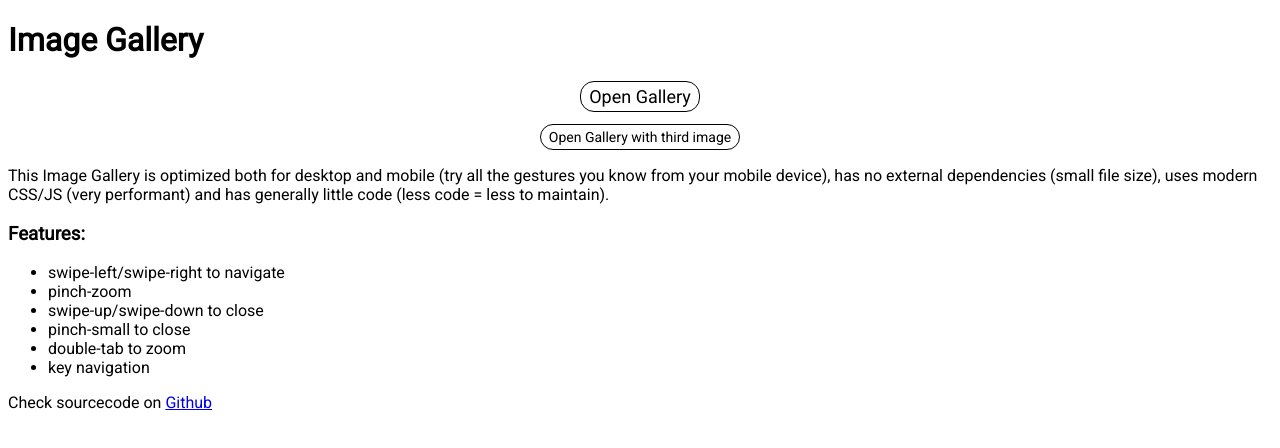
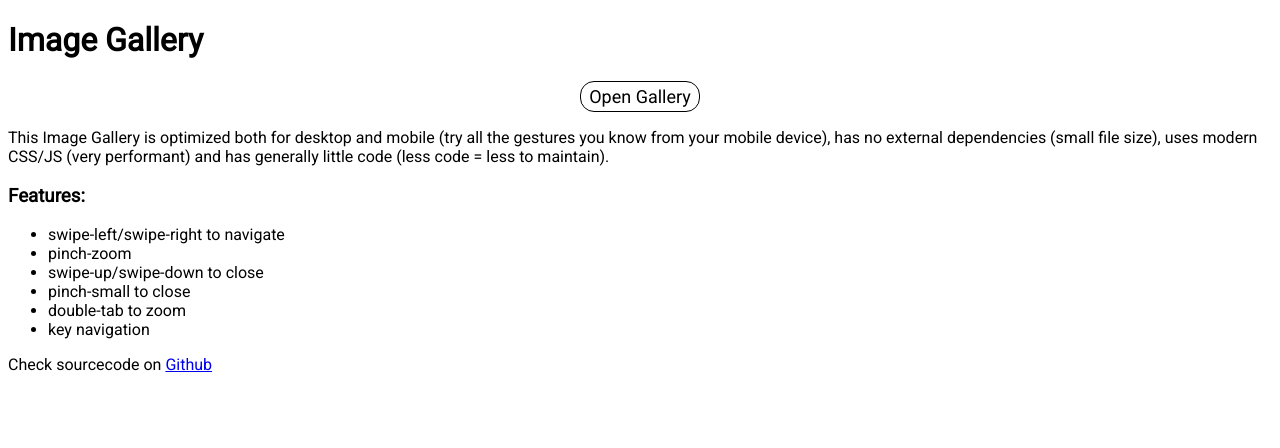
Before and after one commit to aronwoost/image-gallery, a Next.js app: page / in a window 1280 px wide. Shown: the top 448 px of the page. Built offline with nearby package versions, Linux system fonts and the light colour scheme.

Commit message:
Remove second button

```diff
--- a/src/app/page.module.css
+++ b/src/app/page.module.css
@@ -15,7 +15,3 @@
   font-size: 18px;
   pointer-events: all;
 }
-
-.secondButton {
-  font-size: 14px;
-}
--- a/src/app/page.tsx
+++ b/src/app/page.tsx
@@ -18,7 +18,6 @@ const IMAGES = [
 
 export default function Home() {
   const [galleryOpen, setGalleryOpen] = useState(false);
-  const [imageIndex, setImageIndex] = useState(0);
 
   return (
     <main>
@@ -27,27 +26,14 @@ export default function Home() {
         <button
           className={styles.button}
           type="button"
-          onClick={() => {
-            setImageIndex(0);
-            setGalleryOpen(true);
-          }}
+          onClick={() => setGalleryOpen(true)}
         >
           Open Gallery
-        </button>
-        <button
-          className={cx(styles.button, styles.secondButton)}
-          type="button"
-          onClick={() => {
-            setImageIndex(2);
-            setGalleryOpen(true);
-          }}
-        >
-          Open Gallery with third image
         </button>
       </div>
       {galleryOpen && (
         <ImageGallery
-          index={imageIndex}
+          index={0}
           images={IMAGES}
           onClose={() => setGalleryOpen(false)}
         />
```
